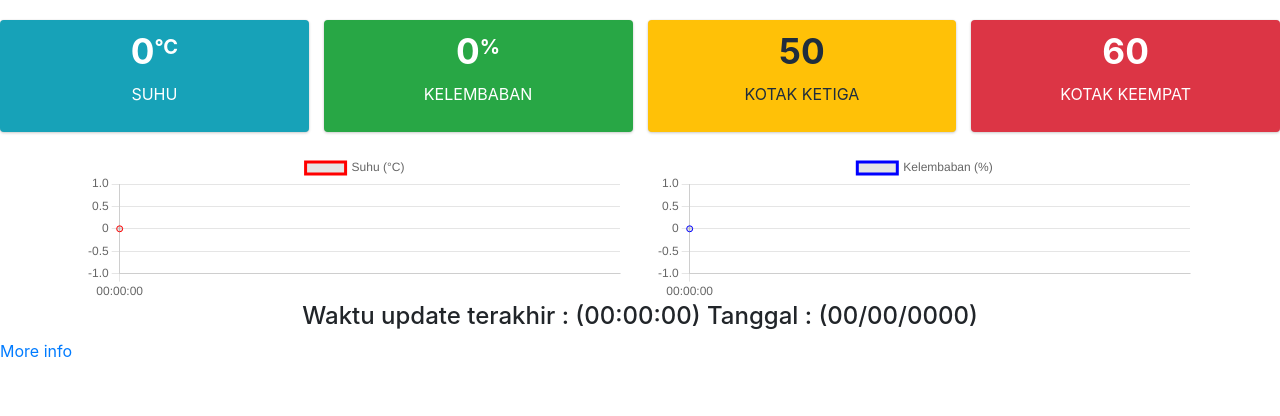
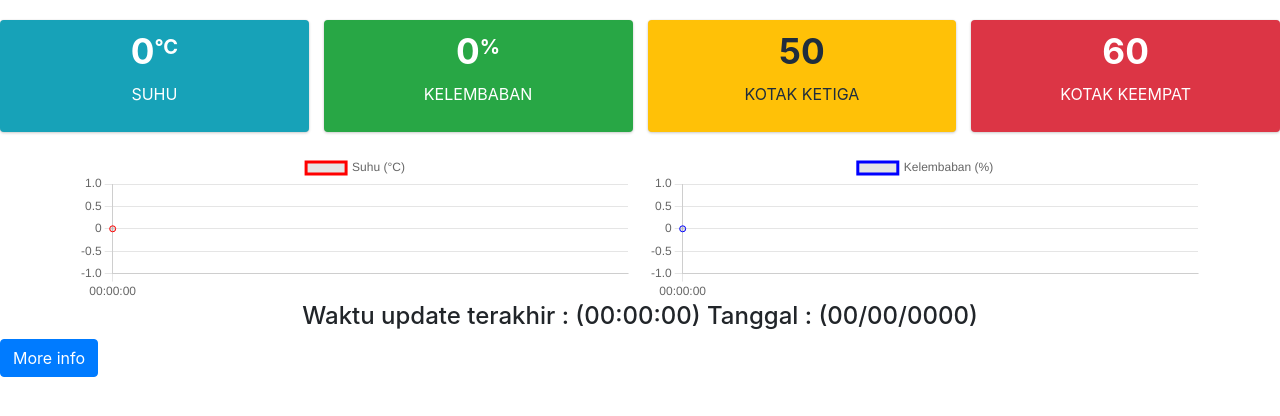
Before and after one commit to FrlFrz/php_monitoring_mesin, a PHP site: page / in a window 1280 px wide. Shown: the top 416 px of the page. Run offline with PHP 8.4, Linux system fonts and the light colour scheme; data comes from the database, SQL or seed files in the repository; some libraries are stand-ins or nearby versions.

Commit message:
fix bug more view

```diff
--- a/index.php
+++ b/index.php
@@ -26,15 +26,12 @@
 								modalOpen = true;
 							});
 						}
-						// setTimeout(loadContent, 1000);
 					},
 					error: function() {
 						console.error('Gagal memuat konten.');
 					}
 				});
 			}
-
-
 
 			// Panggil fungsi untuk memuat konten secara periodik
 			loadContent();
@@ -49,14 +46,15 @@
 	</center>
 
 	<!-- Tambahkan tombol "More info" di sini -->
-	<a href="#" id="more-info-button">More info <i class="fas fa-arrow-circle-right"></i></a>
+	<button type="button" class="btn btn-primary" id="more-info-button">More info</button>
+
 	<!-- Modal -->
 	<!-- Modal untuk SUHU -->
 	<div class="modal fade" id="suhuModal" tabindex="-1" role="dialog" aria-labelledby="exampleModalLabel" aria-hidden="true">
 		<div class="modal-dialog" role="document">
 			<div class="modal-content">
 				<div class="modal-header">
-					<h5 class="modal-title">Ringkasan data</h5>
+					<h5 class="modal-title">Data Monitoring</h5>
 					<button type="button" class="close" data-dismiss="modal" aria-label="Close">
 						<span aria-hidden="true">&times;</span>
 					</button>
```
